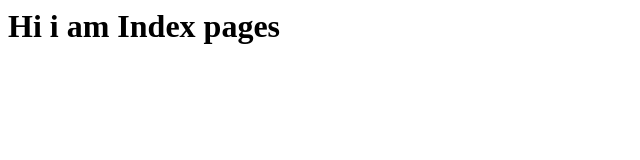
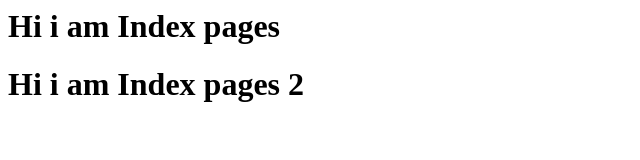
Before and after one commit to jitendertrigvent/masterRespository, a plain HTML site: page index.html in a window 1280 px wide. Shown: the whole page, without its empty margins (0-640 px from the left). Drawn offline with Linux system fonts and the light colour scheme.

Commit message:
Update index.html

```diff
--- a/index.html
+++ b/index.html
@@ -7,5 +7,6 @@
 </head>
 <body>
     <h1>Hi i am Index pages </h1>
+    <h1>Hi i am Index pages 2  </h1>
 </body>
 </html>
```
